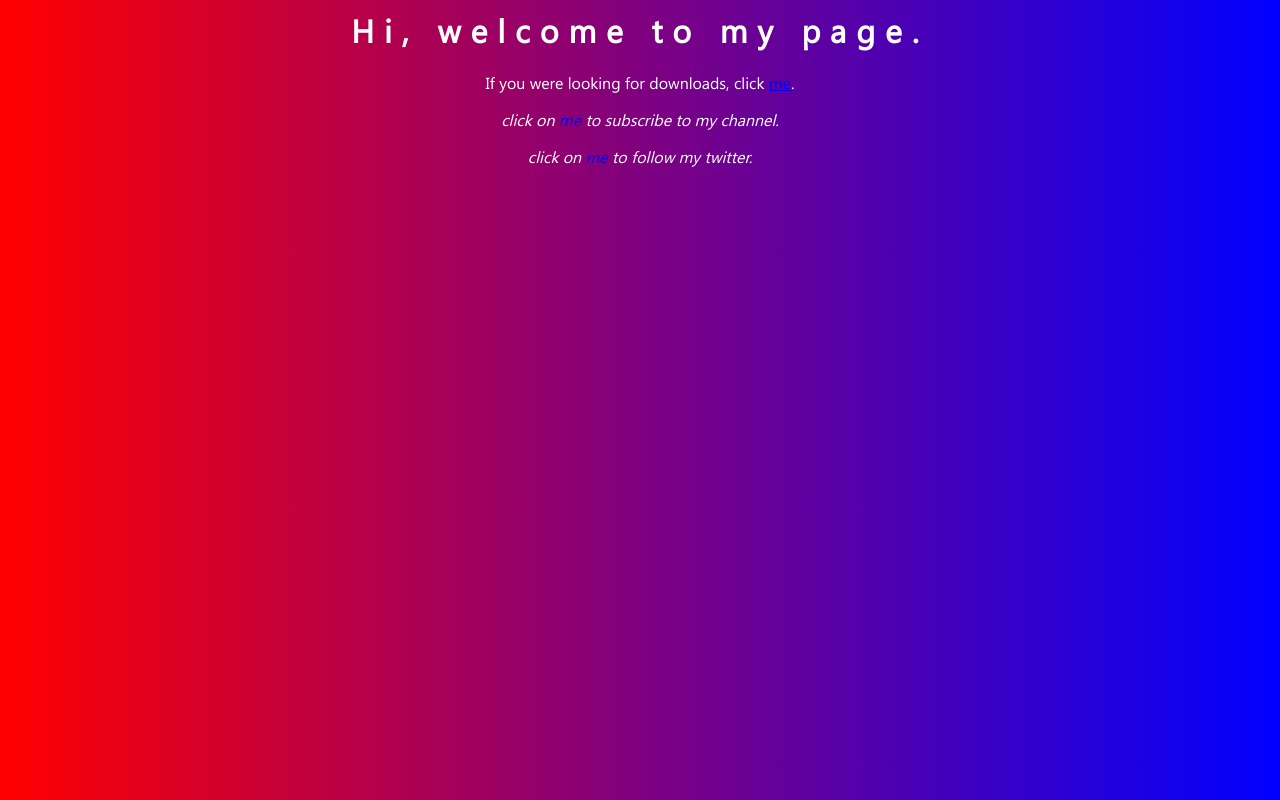
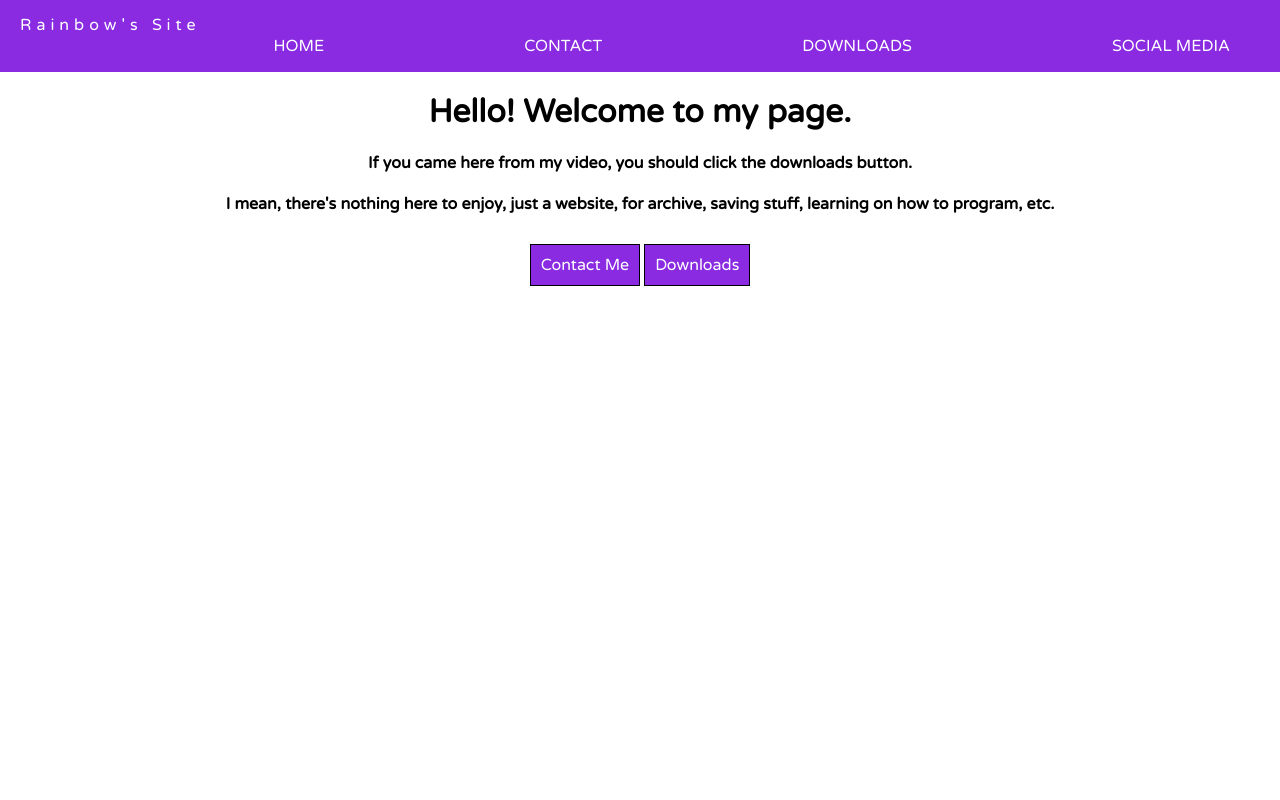
Before and after one commit to RainbowIsUhhhh/.github.io, a plain HTML site: page index.html in a window 1280 px wide. Drawn offline with Linux system fonts and the light colour scheme.

Commit message:
Update index.html

```diff
--- a/index.html
+++ b/index.html
@@ -1,24 +1,128 @@
 <html>
-
-    <head>
-
-        <title>https://www.utube.com/free_cool_and_great_mom_dinner_maker.php/</title>
-
-    </head>
 
     <style>
 
-        @font-face {
+        @import url(https://fonts.googleapis.com/css?family=Varela+Round&display=swap);
 
-            src: url(fonts/segoeui.ttf);
-            font-family: segoeui;
+        body {
+
+            font-family: "Varela Round", sans-serif;
+
+            margin: 0;
 
         }
 
-        body {
+        header {
 
-            background-image: url(pictures/incomp.png);
-            background-image: linear-gradient(to right, red, blue);
+            background: blueviolet;
+
+        }
+
+        header::after {
+
+            content: "";
+
+            display: table;
+
+            clear: both;
+
+        }
+
+        header #logo {
+
+            letter-spacing: 5px;
+
+            float: left;
+
+            color: white;
+
+            position: relative;
+
+            right: -20px;
+
+            bottom: -15px;
+
+        }
+
+        header nav {
+
+            float: right;
+
+        }
+
+        header nav ul li {
+
+            display: inline-block;
+
+            margin-left: 200px;
+
+            position: relative;
+
+            left: -50px;
+
+        }
+
+        header nav ul li a {
+
+            text-decoration: none;
+
+            color: white;
+
+            text-transform: uppercase;
+
+            transition: 0.5s;
+
+        }
+
+        header nav ul li a:hover {
+
+            transition: 0.5s;
+
+            text-shadow: 1px 1px 2px black, 0 0 25px white, 0 0 5px gray;
+
+            letter-spacing: 1px;
+
+        }
+
+        header nav ul li a:active {
+
+            transition: 0.1s;
+
+            color: black;
+
+            font-size: 13px;
+
+        }
+
+        center #container .btn {
+
+            text-decoration: none;
+
+            background:blueviolet;
+
+            color: white;
+
+            padding: 10px;
+
+            border: solid 1px black;
+
+            transition: 0.5s;
+
+        }
+
+        center #container .btn:hover {
+
+            transition: 0.5s;
+
+            box-shadow: 1px 1px 2px gray, 0 0 25px gray, 0 0 5px gray;
+
+        }
+
+        center #container .btn:active {
+
+            transition: 0.1s;
+
+            color: red;
 
         }
 
@@ -26,20 +130,45 @@
 
     <body>
 
+        <header>
+
+            <label id="logo">Rainbow's Site</label>
+
+            <nav>
+
+                <ul>
+
+                    <li><a href="">Home</a>
+
+                    <li><a href="sites/404.html">Contact</a>
+
+                    <li><a href="sites/downloads.html">Downloads</a>
+
+                    <li><a href="sites/404.html">Social Media</a>
+
+                </ul>
+
+            </nav>
+
+        </header>
+
         <center>
 
-            <h1 style="color: white;
-            letter-spacing: 10px;
-            font-family: segoeui;">Hi, welcome to my page.</h1>
+            <div id="container">
 
-            <p style="color: white;
-            font-family: segoeui;">If you were looking for downloads, click <a href="sites/downloads.html">me</a>.</p>
+                <h1>Hello! Welcome to my page.</h1>
 
-            <i><p style="color: white;
-            font-family: segoeui;">click on <a href="https://www.youtube.com/autodealer008" style="text-decoration: none;">me</a> to subscribe to my channel.</p>
+                <h4>If you came here from my video, you should click the downloads button.</h4>
 
-            <p style="color: white;
-            font-family: segoeui;">click on <a href="https://www.youtube.com/watch?v=dQw4w9WgXcQ" style="text-decoration: none;">me</a> to follow my twitter.</p></i>
+                <h4>I mean, there's nothing here to enjoy, just a website, for archive, saving stuff, learning on how to program, etc.</h4>
+
+                <br>
+
+                <a href="sites/404.html" class="btn">Contact Me</a>
+
+                <a href="sites/downloads.html" class="btn">Downloads</a>
+
+            </div>
 
         </center>
 
```
